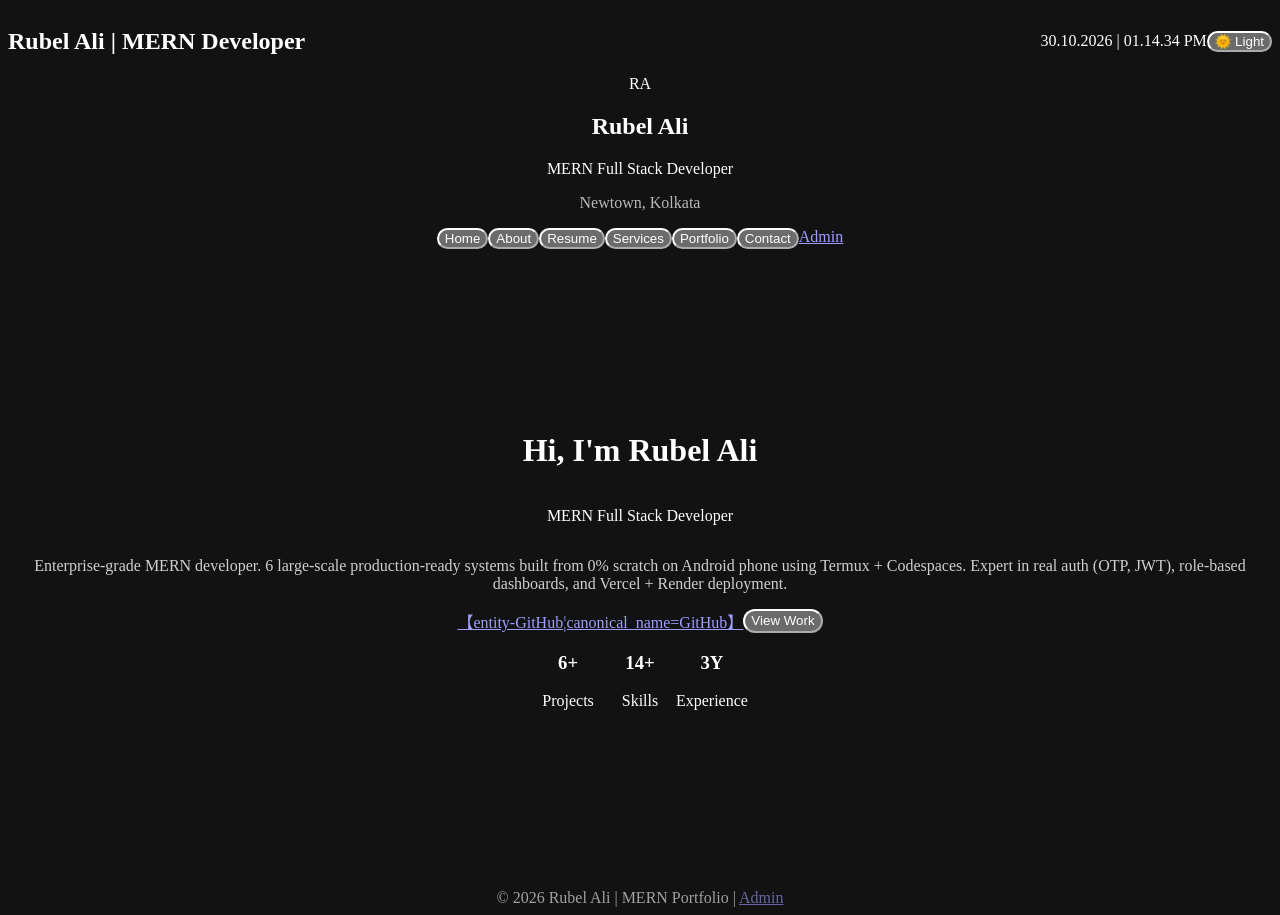
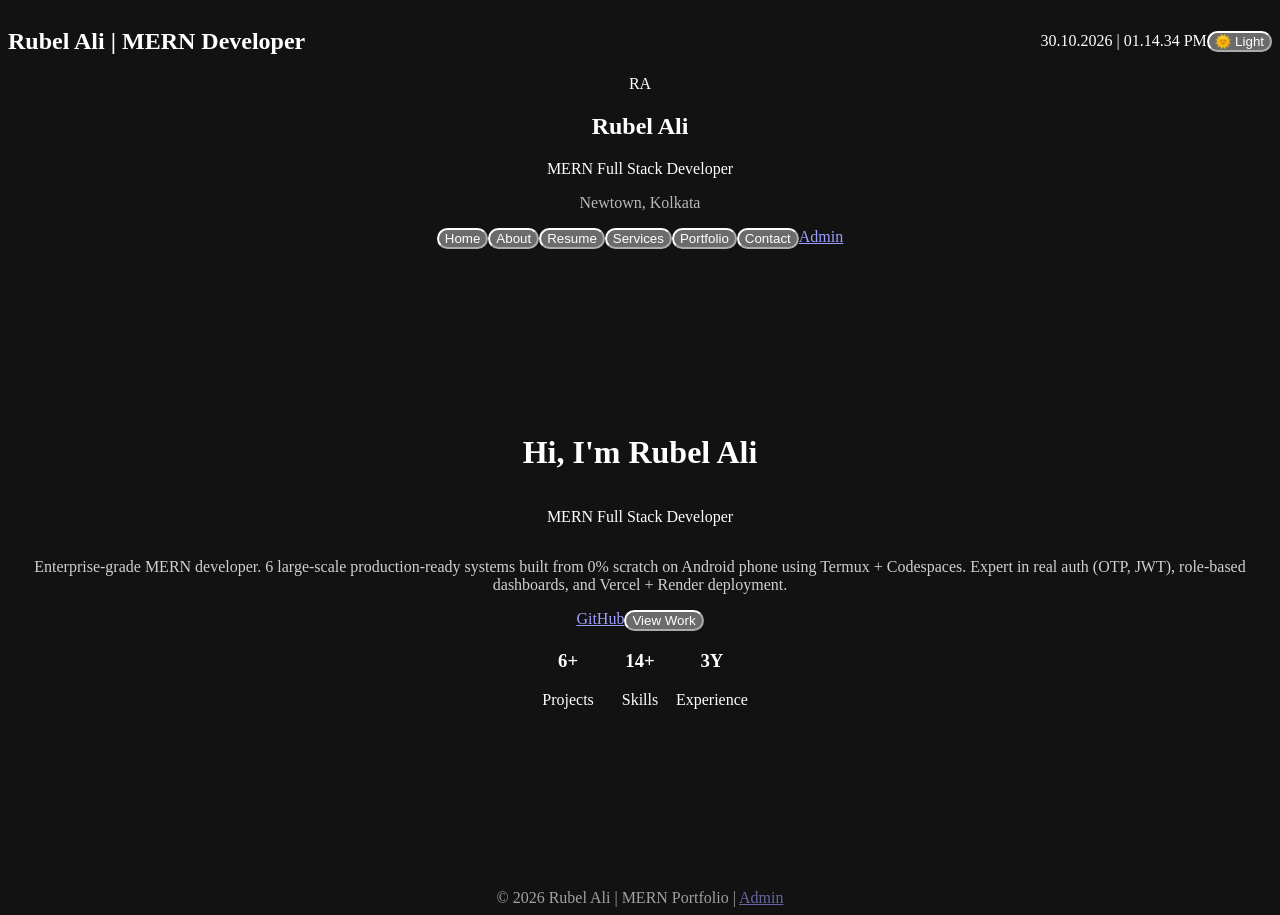
Before and after one commit to matiur25580/Developer-Portfolio, a React (Vite) app in the folder client/: page / in a window 1280 px wide. Built offline with nearby package versions, Linux system fonts and the light colour scheme.

Commit message:
Fix GitHub entity tag in HomePage

```diff
--- a/client/src/components/Pages.jsx
+++ b/client/src/components/Pages.jsx
@@ -10,7 +10,7 @@ export function HomePage(){
       <p className="text-2xl mt-3 text-purple-600 dark:text-purple-400">MERN Full Stack Developer</p>
       <p className="max-w-2xl mt-4 opacity-80">{profile.about}</p>
       <div className="flex gap-4 mt-6">
-        <a href="https://github.com/matiur25580" className="bg-black text-white px-6 py-2 rounded-full dark:bg-white dark:text-black">【entity-GitHub¦canonical_name=GitHub】</a>
+        <a href="https://github.com/matiur25580" className="bg-black text-white px-6 py-2 rounded-full dark:bg-white dark:text-black">GitHub</a>
         <button onClick={()=>window.dispatchEvent(new CustomEvent('go-portfolio'))} className="bg-blue-600 text-white px-6 py-2 rounded-full">View Work</button>
       </div>
       <div className="grid grid-cols-3 gap-8 mt-10">
```
